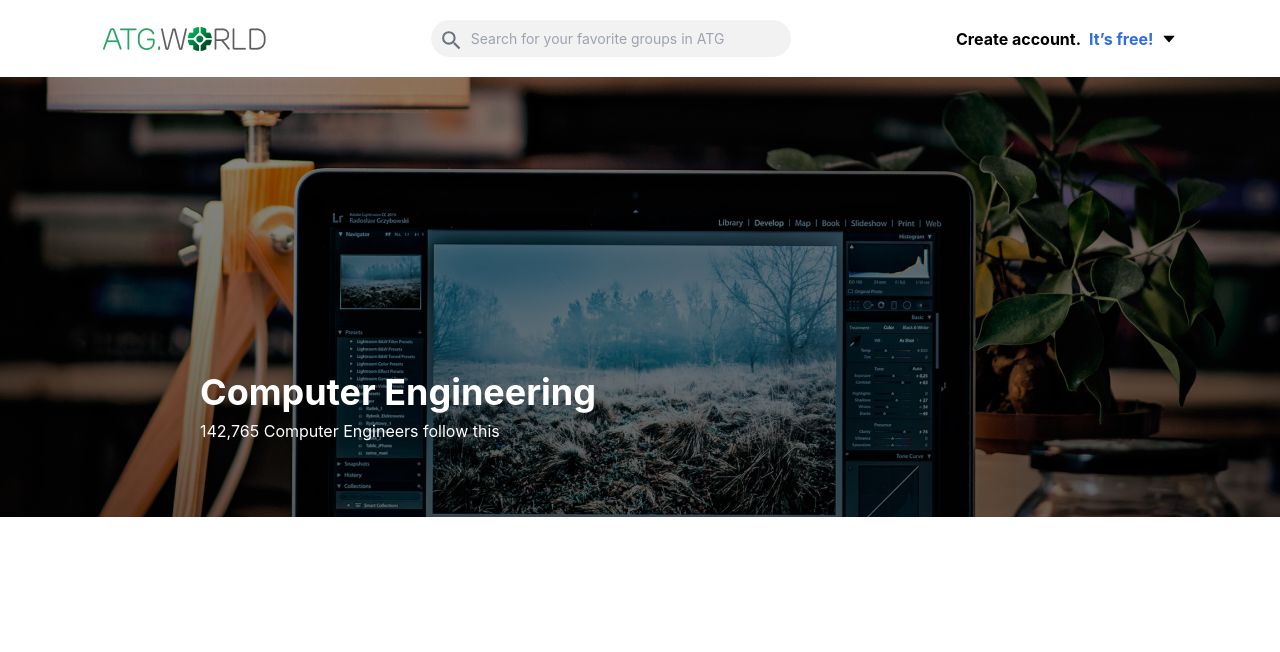
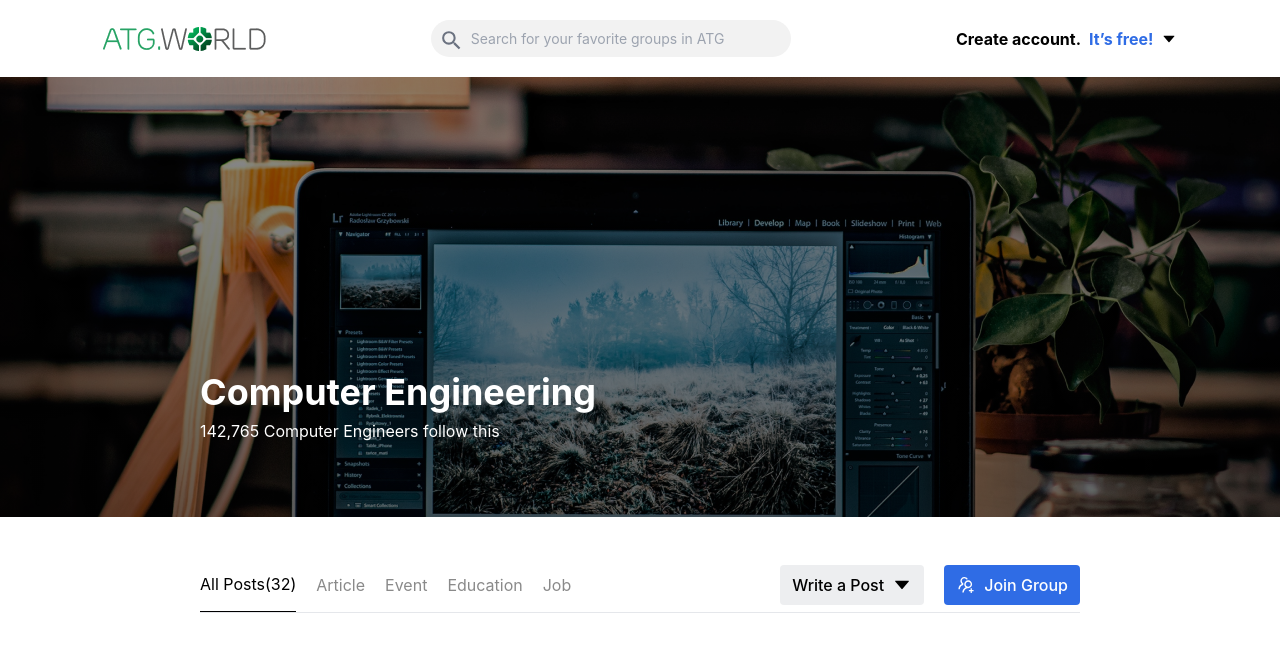
Before and after one commit to mabuhanifa/atg-mern-react, a React (Create React App) app: page / in a window 1280 px wide. Shown: the top 652 px of the page. Built offline with nearby package versions, Linux system fonts and the light colour scheme.

Commit message:
Blogs section

```diff
--- a/src/App.js
+++ b/src/App.js
@@ -1,3 +1,4 @@
+import Blogs from "./components/Blogs";
 import Hero from "./components/Hero";
 import Nav from "./components/Nav";
 
@@ -6,6 +7,7 @@ function App() {
     <div>
       <Nav />
       <Hero/>
+      <Blogs/>
     </div>
   );
 }
--- /dev/null
+++ b/src/components/Blogs.js
@@ -0,0 +1,65 @@
+import { AiFillCaretDown, AiOutlineUsergroupAdd } from "react-icons/ai";
+import { RiLoginBoxLine } from "react-icons/ri";
+import { useModal } from "../contextAPI/context";
+
+export default function Blogs() {
+  const {  user } = useModal();
+
+  return (
+    <div className="md:px-[200px] py-10">
+      <nav className="hidden md:flex justify-between items-center border-b">
+        <ul className="flex items-center gap-x-5 text-[#8A8A8A]  nav-list">
+          <li className="text-black border-b border-black">All Posts(32)</li>
+          <li>Article</li>
+          <li>Event</li>
+          <li>Education</li>
+          <li>Job</li>
+        </ul>
+
+        <div className="flex gap-x-5 items-center">
+          <button className="flex items-center gap-x-2 font-[500] bg-[#EDEEF0] py-2 rounded px-3">
+            <p>Write a Post</p>
+            <span>
+              <AiFillCaretDown size={20} />
+            </span>
+          </button>
+          {!user.name ? (
+            <button
+              className="flex items-center gap-x-2 font-[500] bg-[#2F6CE5] py-2 text-white rounded px-3"
+            >
+              <AiOutlineUsergroupAdd size={20} />
+              <p>Join Group</p>
+            </button>
+          ) : (
+            <button
+              className="flex items-center border gap-x-2 font-[500]  px-3 py-2 rounded text-gray-500"
+            >
+              <RiLoginBoxLine size={20} />
+              <p>Leave Group</p>
+            </button>
+          )}
+        </div>
+      </nav>
+
+      <nav className="md:hidden flex px-4 justify-between items-center text-[14px] font-[700] ">
+        <p>Posts(368)</p>
+        <p className="flex items-center gap-x-2 py-2 px-2.5 bg-[#F1F3F5] rounded">
+          <span>Filter: All</span>
+          <span>
+            <AiFillCaretDown />
+          </span>
+        </p>
+      </nav>
+
+      <div className="flex justify-between my-10">
+        <div className="flex flex-col">
+
+        </div>
+
+        <div className="hidden md:block">
+
+        </div>
+      </div>
+    </div>
+  );
+}
--- a/src/index.css
+++ b/src/index.css
@@ -22,3 +22,6 @@ code {
   background-image: linear-gradient(rgba(0, 0, 0, 0.45), rgba(0, 0, 0, 0.6)),
     url("./assets/bg.png");
 }
+.nav-list > li {
+  padding: 15px 0px;
+}
```
